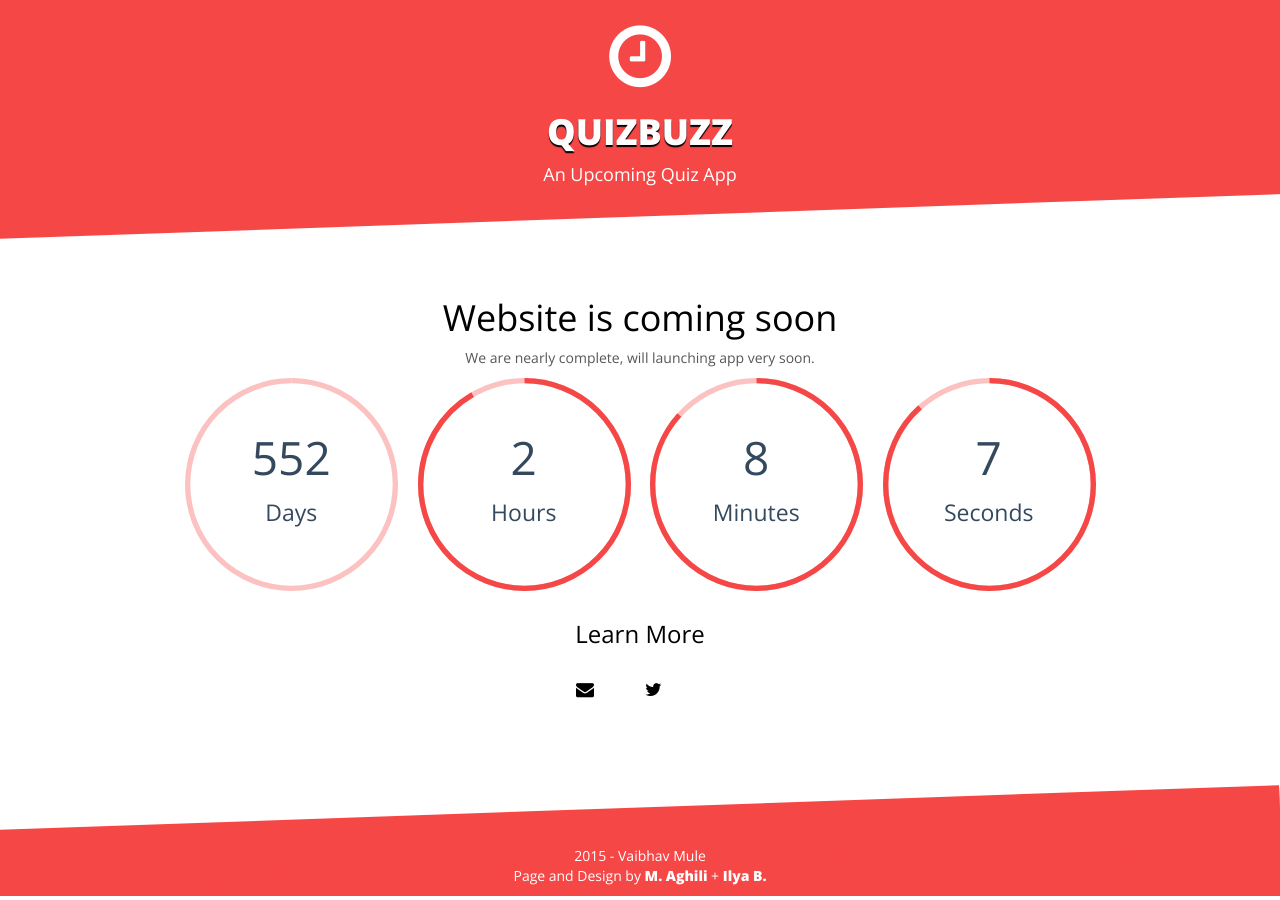
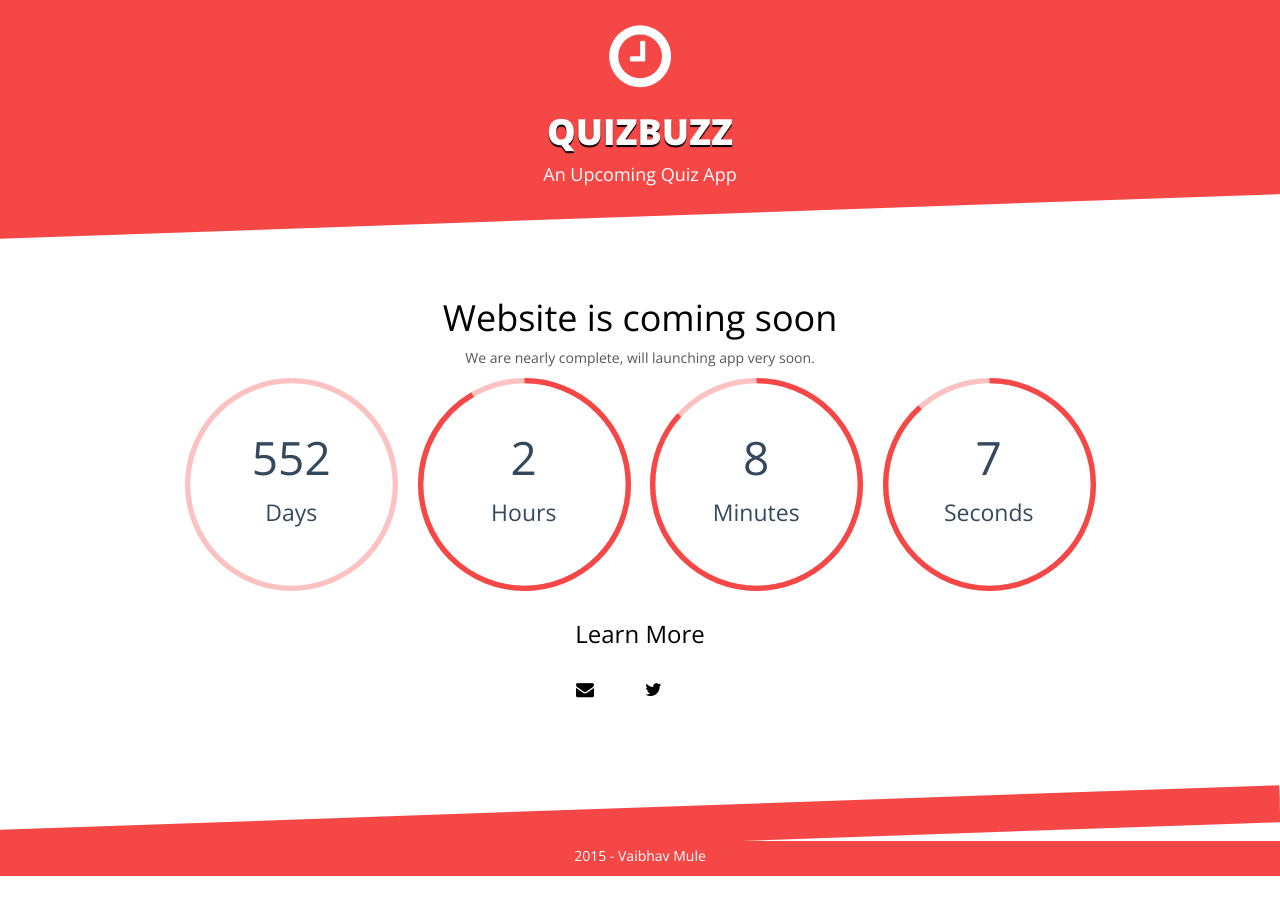
Before and after one commit to getquizbuzz/getquizbuzz.github.io, a Jekyll site: the page built from index.md, in a window 1280 px wide. Built offline with Jekyll 4.4.1, drawn with Linux system fonts in a browser that asks for light colours; nearby versions of some CDN libraries.

Commit message:
Update home.html

```diff
--- a/_layouts/home.html
+++ b/_layouts/home.html
@@ -95,8 +95,6 @@
                     <p>2015 - {{ site.owner.name }}</p>
 
                     <P> {% if site.owner.aboutlink.url %}<a href="{{ site.owner.aboutlink.url }}">{{ site.owner.aboutlink.caption | default: "About" }}</a> | {% endif %}
-                        Page and Design by <a target="_blank" href="http://mortezaaghili.github.io/">M. Aghili</a> +
-                        <a target="_blank" href="https://www.behance.net/gallery/18421675/Free-Bootstrap-Psd-Coming-Soon-Template">Ilya B.</a>
                     </P>
                 </div>
             </div>
```
